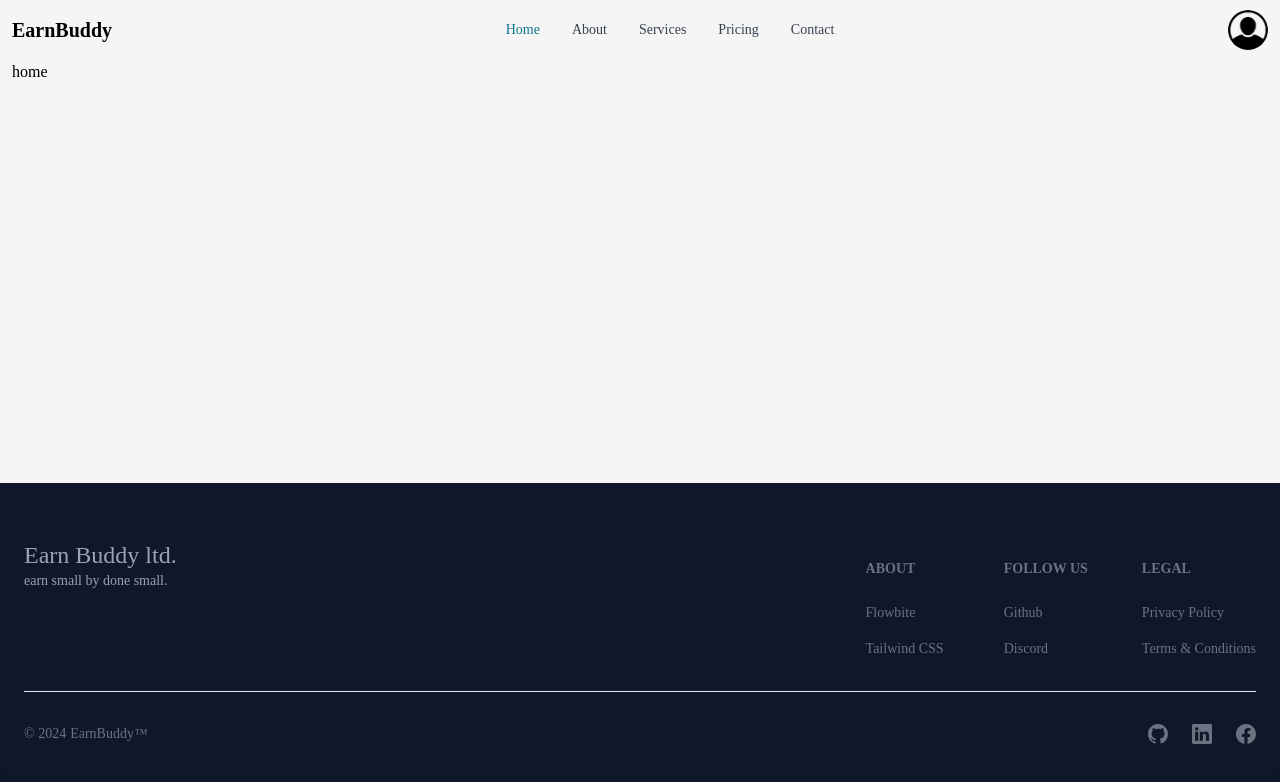
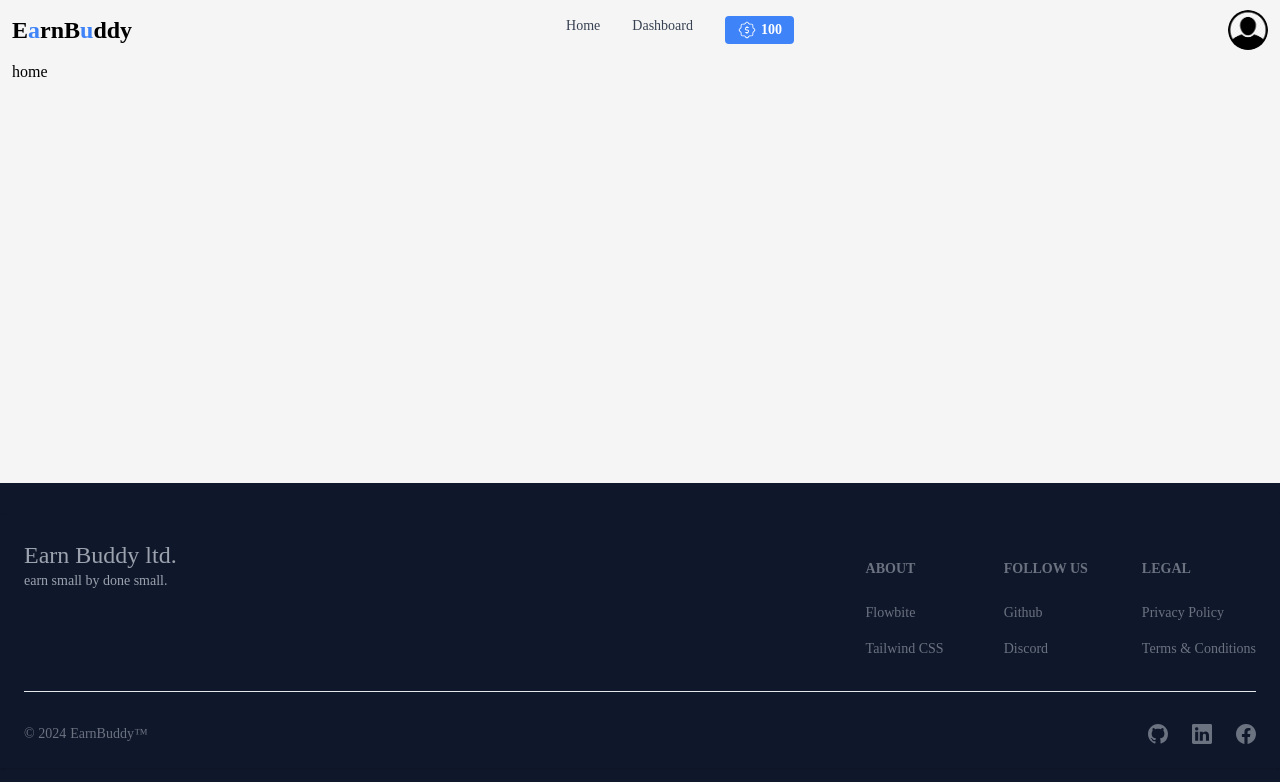
Before and after one commit to noman023/earnBuddy-client, a React (Vite) app: page / in a window 1280 px wide. Shown: the top 782 px of the page. Built offline with nearby package versions, Linux system fonts and the light colour scheme.

Commit message:
navbar completed

```diff
--- a/src/components/Header/Header.jsx
+++ b/src/components/Header/Header.jsx
@@ -1,13 +1,18 @@
 import { Avatar, Dropdown, Navbar } from "flowbite-react";
+import { CiBadgeDollar } from "react-icons/ci";
+import { Link } from "react-router-dom";
 
 import userImg from "../../assets/user.png";
 
 export default function Header() {
+  const user = true;
+
   return (
     <Navbar fluid rounded style={{ backgroundColor: "whitesmoke" }}>
       <Navbar.Brand href="/">
-        <span className="self-center whitespace-nowrap text-xl font-semibold">
-          EarnBuddy
+        <span className="self-center whitespace-nowrap text-2xl font-semibold ">
+          E<span className="text-blue-500">a</span>rnB
+          <span className="text-blue-500">u</span>ddy
         </span>
       </Navbar.Brand>
 
@@ -17,29 +22,52 @@ export default function Header() {
           inline
           label={<Avatar alt="User settings" img={userImg} rounded />}
         >
+          {user ? (
+            <>
               <Dropdown.Header>
                 <span className="block text-sm">Bonnie Green</span>
                 <span className="block truncate text-sm font-medium">
                   name@flowbite.com
                 </span>
               </Dropdown.Header>
-          <Dropdown.Item>Dashboard</Dropdown.Item>
-          <Dropdown.Item>Settings</Dropdown.Item>
-          <Dropdown.Item>Earnings</Dropdown.Item>
-          <Dropdown.Divider />
+
               <Dropdown.Item>Sign out</Dropdown.Item>
+            </>
+          ) : (
+            <Link to={"/login"}>
+              <Dropdown.Item>Sign In</Dropdown.Item>
+            </Link>
+          )}
         </Dropdown>
         <Navbar.Toggle />
       </div>
 
       <Navbar.Collapse>
-        <Navbar.Link href="#" active>
-          Home
+        <Navbar.Link href="/">Home</Navbar.Link>
+
+        {user ? (
+          <>
+            <Navbar.Link href="/dashboard">Dashboard</Navbar.Link>
+
+            <div
+              title="Your Available Coins"
+              className="bg-blue-500 px-3 py-1 rounded flex gap-1 font-bold text-white"
+            >
+              <CiBadgeDollar className="text-xl" />
+              <p>100</p>
+            </div>
+          </>
+        ) : (
+          <>
+            <Navbar.Link
+              title="taking you to a random video"
+              href="https://www.youtube.com/watch?v=BHACKCNDMW8"
+              target="_blank"
+            >
+              Watch Demo
             </Navbar.Link>
-        <Navbar.Link href="#">About</Navbar.Link>
-        <Navbar.Link href="#">Services</Navbar.Link>
-        <Navbar.Link href="#">Pricing</Navbar.Link>
-        <Navbar.Link href="#">Contact</Navbar.Link>
+          </>
+        )}
       </Navbar.Collapse>
     </Navbar>
   );
--- a/src/index.css
+++ b/src/index.css
@@ -11,3 +11,7 @@ nav {
   padding-left: 0px !important;
   padding-right: 0px !important;
 }
+
+nav ul li.active {
+  color: blue;
+}
```
Lines whose indentation alone changed are shown as unchanged.
